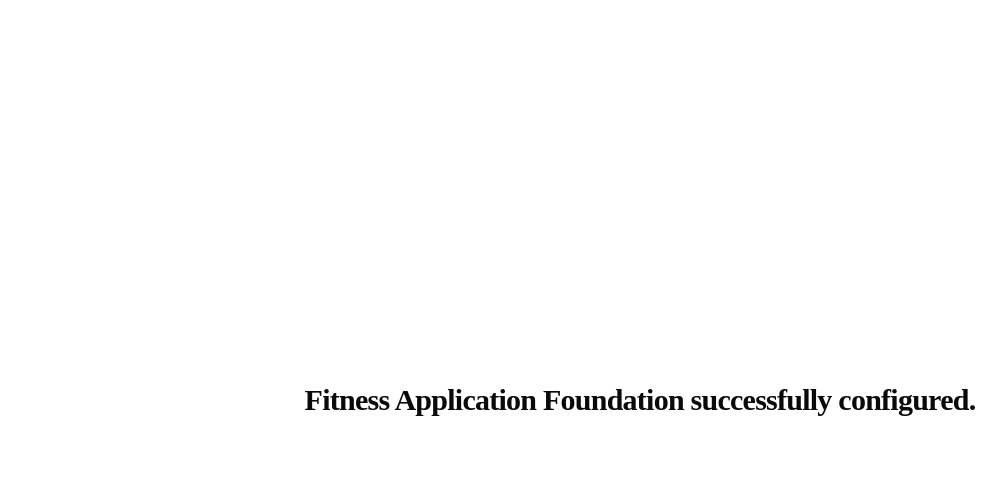
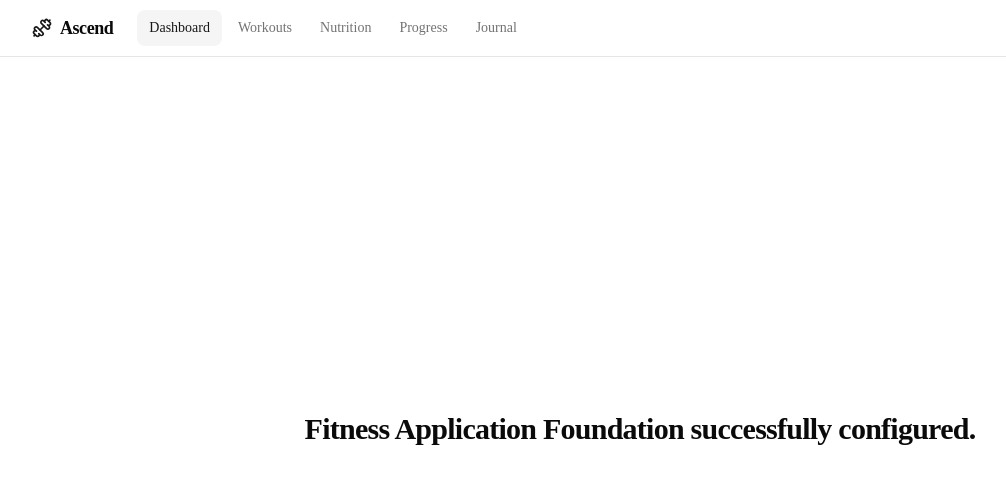
Before and after one commit to Logan1905/ascend-web-app, a Next.js app: page / in a window 1280 px wide. Shown: the top 484 px of the page, without its empty margins (0-1006 px from the left). Built offline with nearby package versions, Linux system fonts and the light colour scheme.

Commit message:
feat: add responsive header with navigation

```diff
--- a/src/app/layout.tsx
+++ b/src/app/layout.tsx
@@ -1,6 +1,7 @@
 import type { Metadata } from "next";
 import { Geist, Geist_Mono } from "next/font/google";
 import { siteConfig } from "@/config/site";
+import { Header } from "@/components/shared/header";
 import "./globals.css";
 
 const geistSans = Geist({
@@ -28,7 +29,10 @@ export default function RootLayout({
       lang="en"
       className={`${geistSans.variable} ${geistMono.variable} h-full antialiased`}
     >
-      <body className="flex min-h-full flex-col">{children}</body>
+      <body className="flex min-h-full flex-col">
+        <Header />
+        {children}
+      </body>
     </html>
   );
 }
--- /dev/null
+++ b/src/components/shared/header.tsx
@@ -0,0 +1,54 @@
+"use client";
+
+import Link from "next/link";
+import { usePathname } from "next/navigation";
+import { Dumbbell } from "lucide-react";
+
+import { siteConfig } from "@/config/site";
+import { mainNavItems } from "@/config/navigation";
+import { cn } from "@/lib/utils";
+import { MobileNav } from "@/components/shared/mobile-nav";
+
+export function Header() {
+  const pathname = usePathname();
+
+  return (
+    <header className="border-border bg-background/95 supports-[backdrop-filter]:bg-background/60 sticky top-0 z-50 w-full border-b backdrop-blur">
+      <div className="mx-auto flex h-14 w-full max-w-7xl items-center px-4 sm:px-6 lg:px-8">
+        {/* Logo / Brand */}
+        <Link href="/" className="mr-6 flex items-center gap-2">
+          <Dumbbell className="text-primary size-5" />
+          <span className="text-lg font-bold tracking-tight">
+            {siteConfig.name}
+          </span>
+        </Link>
+
+        {/* Desktop Navigation */}
+        <nav className="hidden md:flex md:flex-1 md:items-center md:gap-1">
+          {mainNavItems.map((item) => {
+            const isActive = pathname === item.href;
+            return (
+              <Link
+                key={item.href}
+                href={item.href}
+                className={cn(
+                  "hover:bg-accent hover:text-accent-foreground rounded-md px-3 py-2 text-sm font-medium transition-colors",
+                  isActive
+                    ? "bg-accent text-accent-foreground"
+                    : "text-muted-foreground",
+                )}
+              >
+                {item.label}
+              </Link>
+            );
+          })}
+        </nav>
+
+        {/* Mobile Navigation Toggle */}
+        <div className="flex flex-1 justify-end md:hidden">
+          <MobileNav pathname={pathname} />
+        </div>
+      </div>
+    </header>
+  );
+}
--- /dev/null
+++ b/src/components/shared/mobile-nav.tsx
@@ -0,0 +1,89 @@
+"use client";
+
+import { useState, useEffect } from "react";
+import Link from "next/link";
+import { Menu, X, Dumbbell } from "lucide-react";
+
+import { mainNavItems } from "@/config/navigation";
+import { siteConfig } from "@/config/site";
+import { cn } from "@/lib/utils";
+import { Button } from "@/components/ui/button";
+
+interface MobileNavProps {
+  pathname: string;
+}
+
+export function MobileNav({ pathname }: MobileNavProps) {
+  const [open, setOpen] = useState(false);
+
+  // Prevent body scroll when menu is open
+  useEffect(() => {
+    if (open) {
+      document.body.style.overflow = "hidden";
+    } else {
+      document.body.style.overflow = "";
+    }
+    return () => {
+      document.body.style.overflow = "";
+    };
+  }, [open]);
+
+  return (
+    <>
+      <Button
+        variant="ghost"
+        size="icon"
+        aria-label={open ? "Close menu" : "Open menu"}
+        aria-expanded={open}
+        onClick={() => setOpen(!open)}
+      >
+        {open ? <X className="size-5" /> : <Menu className="size-5" />}
+      </Button>
+
+      {/* Overlay + Slide-in panel */}
+      {open && (
+        <div className="fixed inset-0 top-14 z-50 md:hidden">
+          {/* Backdrop */}
+          <div
+            className="bg-background/80 absolute inset-0 backdrop-blur-sm"
+            onClick={() => setOpen(false)}
+            aria-hidden="true"
+          />
+
+          {/* Panel */}
+          <nav className="border-border bg-background relative z-10 flex h-full w-full flex-col border-t px-4 py-6 shadow-lg sm:max-w-sm">
+            {/* Brand in panel */}
+            <div className="mb-6 flex items-center gap-2 px-2">
+              <Dumbbell className="text-primary size-5" />
+              <span className="text-lg font-bold tracking-tight">
+                {siteConfig.name}
+              </span>
+            </div>
+
+            {/* Links */}
+            <div className="flex flex-col gap-1">
+              {mainNavItems.map((item) => {
+                const isActive = pathname === item.href;
+                return (
+                  <Link
+                    key={item.href}
+                    href={item.href}
+                    onClick={() => setOpen(false)}
+                    className={cn(
+                      "hover:bg-accent hover:text-accent-foreground rounded-md px-3 py-3 text-base font-medium transition-colors",
+                      isActive
+                        ? "bg-accent text-accent-foreground"
+                        : "text-muted-foreground",
+                    )}
+                  >
+                    {item.label}
+                  </Link>
+                );
+              })}
+            </div>
+          </nav>
+        </div>
+      )}
+    </>
+  );
+}
--- /dev/null
+++ b/src/config/navigation.ts
@@ -0,0 +1,13 @@
+/**
+ * Main navigation items used in the header.
+ * Links are defined here so they can be reused across desktop and mobile nav.
+ */
+export const mainNavItems = [
+  { label: "Dashboard", href: "/" },
+  { label: "Workouts", href: "/workouts" },
+  { label: "Nutrition", href: "/nutrition" },
+  { label: "Progress", href: "/progress" },
+  { label: "Journal", href: "/journal" },
+] as const;
+
+export type NavItem = (typeof mainNavItems)[number];
--- a/src/config/site.ts
+++ b/src/config/site.ts
@@ -2,7 +2,7 @@
  * Central place for application-wide, non-secret configuration values.
  */
 export const siteConfig = {
-  name: "Fitness Application",
+  name: "Ascend",
   description:
     "A private fitness and nutrition application for tracking workouts, nutrition, and progress.",
 } as const;
```
